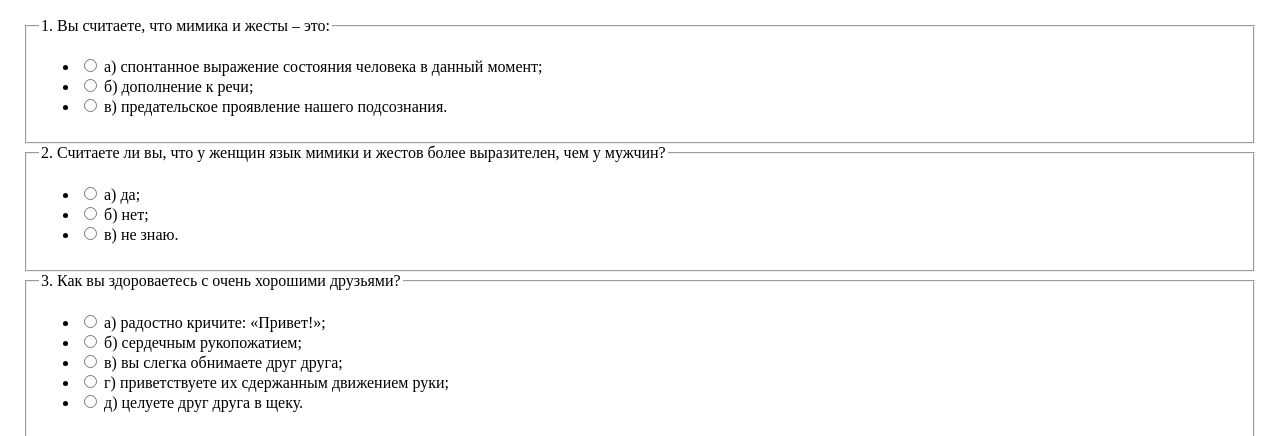
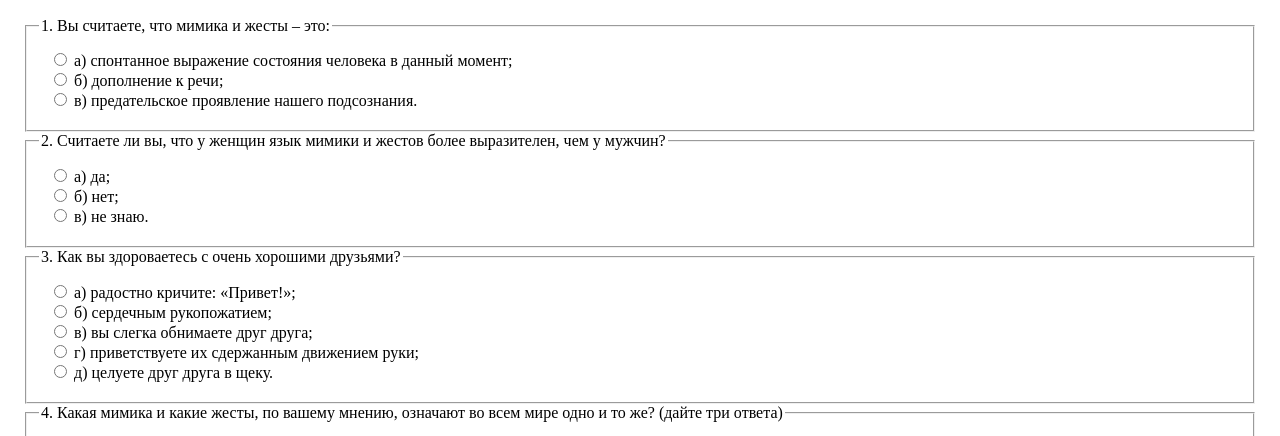
Before and after one commit to leszeof/zlata-psychology, a plain HTML site: page pages/test-3/test.html in a window 1280 px wide. Shown: the part 300-736 px from the top of the page. Drawn offline with Linux system fonts and the light colour scheme.

Commit message:
feat: стилизация теста

```diff
--- a/pages/index.css
+++ b/pages/index.css
@@ -157,10 +157,21 @@
   text-decoration: none;
 }
 
+.question-variants {
+  padding: 0;
+  margin: 0;
+  margin-left: 10px;
+  margin-top: 10px;
+  margin-bottom: 10px;
+}
+
 .test-container {
   padding-left: 15px;
   padding-right: 15px;
+}
 
+.answer-item {
+  list-style-type: none;
 }
 
 @media (max-width: 509px) {
```
